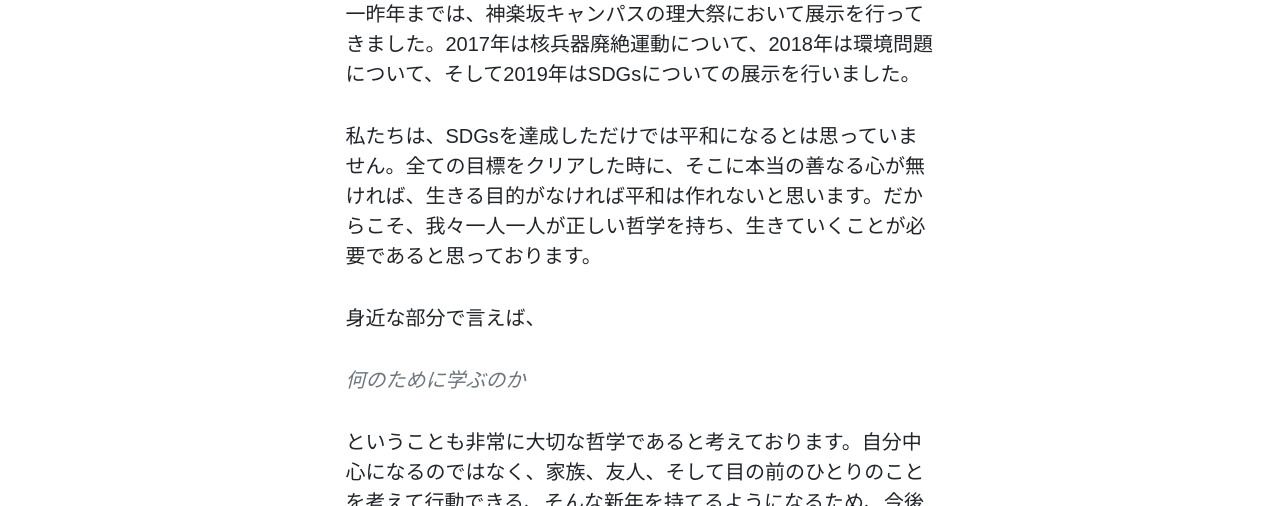
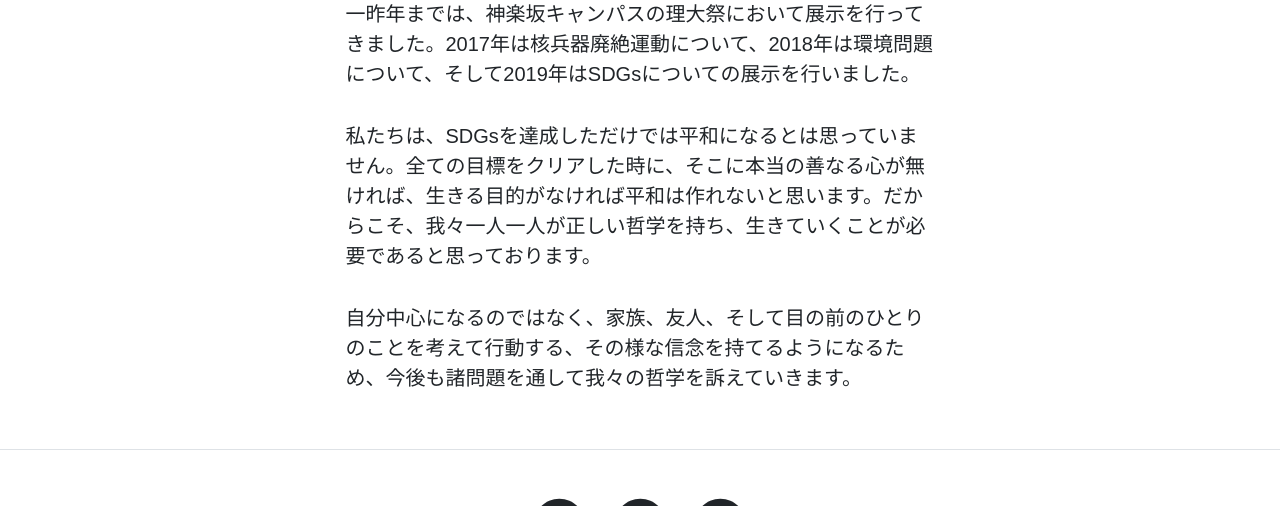
Before and after one commit to paner28/Far-Away, a plain HTML site: page about.html in a window 1280 px wide. Shown: the part 705-1211 px from the top of the page. Drawn offline with nearby package versions, Linux system fonts and the light colour scheme; a web font is replaced by a local one.

Commit message:
Update about.html

```diff
--- a/about.html
+++ b/about.html
@@ -56,9 +56,7 @@
                         <p>我々東洋哲学研究会は、平和とは何か考えながら、そのために必要な考え方やアイディアなどを学生に訴えかけていく団体です。</p>
                         <p>一昨年までは、神楽坂キャンパスの理大祭において展示を行ってきました。2017年は核兵器廃絶運動について、2018年は環境問題について、そして2019年はSDGsについての展示を行いました。</p>
                         <p>私たちは、SDGsを達成しただけでは平和になるとは思っていません。全ての目標をクリアした時に、そこに本当の善なる心が無ければ、生きる目的がなければ平和は作れないと思います。だからこそ、我々一人一人が正しい哲学を持ち、生きていくことが必要であると思っております。</p>
-                        <p>身近な部分で言えば、</P>
-                        <blockquote class="blockquote">何のために学ぶのか</blockquote>
-                        <p>ということも非常に大切な哲学であると考えております。自分中心になるのではなく、家族、友人、そして目の前のひとりのことを考えて行動できる、そんな新年を持てるようになるため、今後も諸問題を通して我々の哲学を訴えていきます。</p>
+                        <p>自分中心になるのではなく、家族、友人、そして目の前のひとりのことを考えて行動する、その様な信念を持てるようになるため、今後も諸問題を通して我々の哲学を訴えていきます。</p>
                     </div>
                 </div>
             </div>
```
